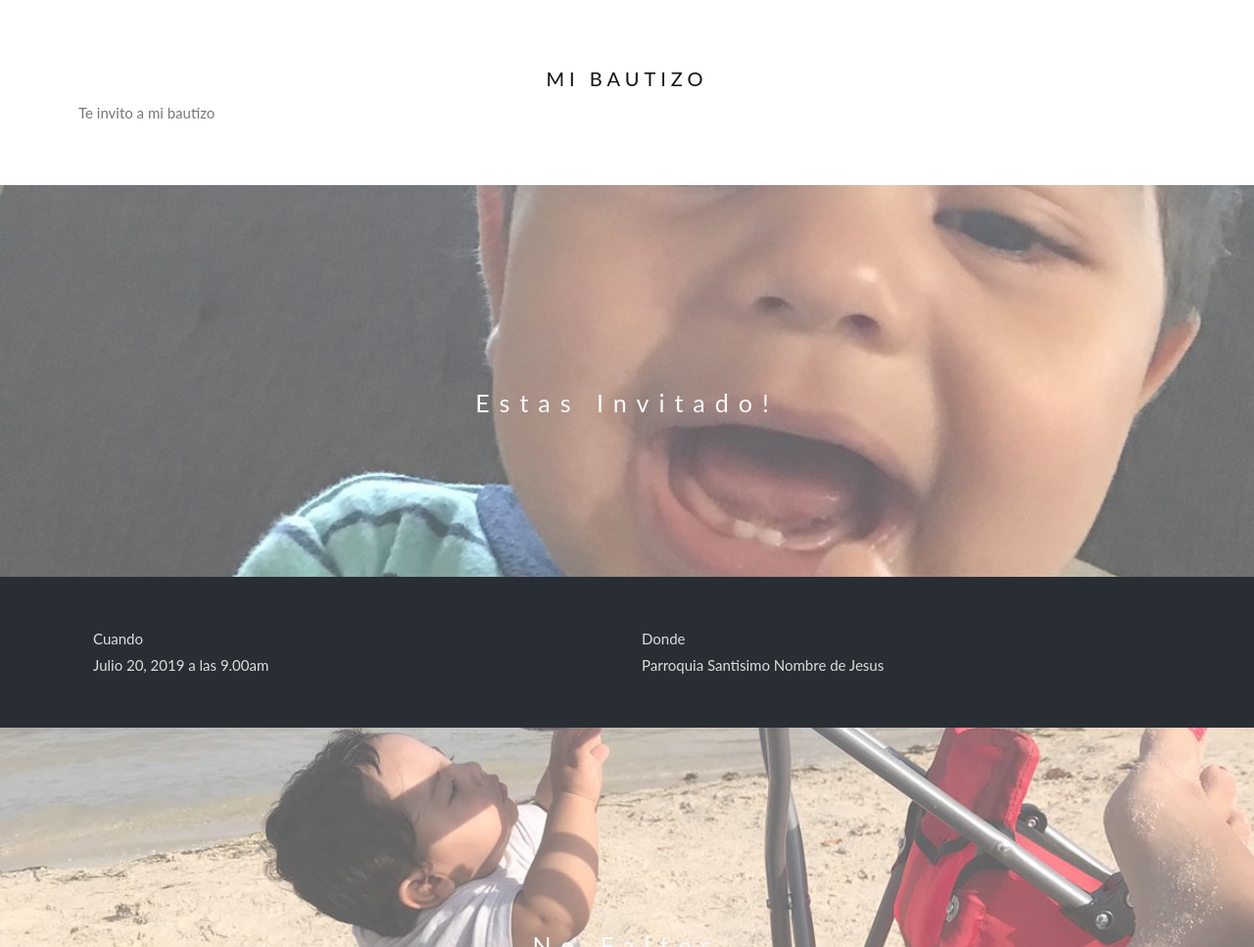
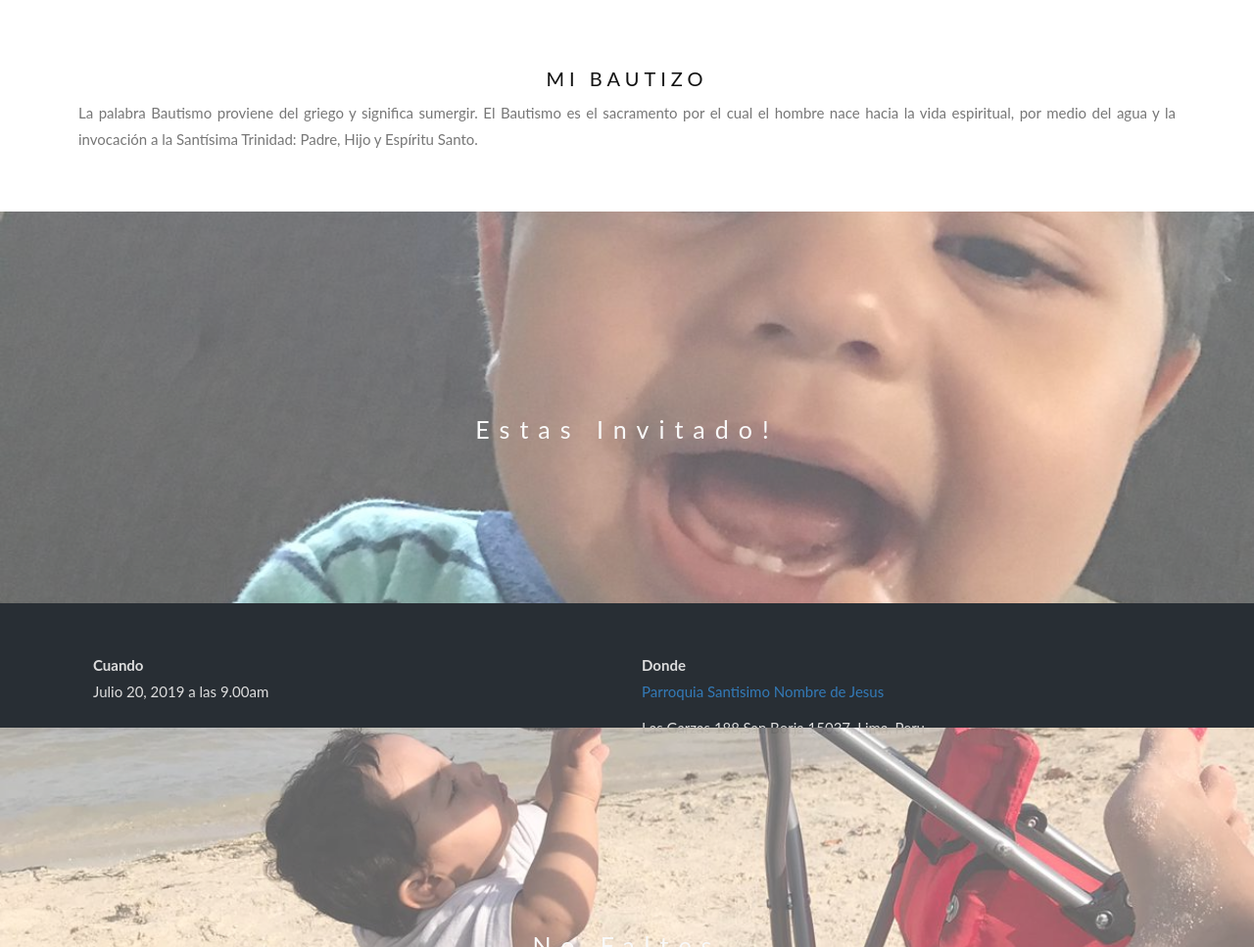
Before and after one commit to vicentehuallanca/bautizo, a plain HTML site: page index.html in a window 1280 px wide. Shown: the part 802-1769 px from the top of the page at 98% size. Drawn offline with nearby package versions, Linux system fonts and the light colour scheme.

Commit message:
link to the church

```diff
--- a/index.html
+++ b/index.html
@@ -71,6 +71,7 @@
         background-attachment: scroll;
       }
     }
+
     </style>
 
 </head>
@@ -85,7 +86,9 @@
 
   <div style="color: #777;background-color:white;text-align:center;padding:50px 80px;text-align: justify;">
     <h3 style="text-align:center;">Mi Bautizo</h3>
-    <p>Te invito a mi bautizo </p>
+    <p>La palabra Bautismo proviene del griego y significa sumergir. El Bautismo es el sacramento por el cual el hombre nace hacia la vida espiritual, por medio del agua y la invocación a la Santísima Trinidad: Padre, Hijo y Espíritu Santo.
+
+    </p>
   </div>
 
   <div class="bgimg-2">
@@ -96,11 +99,9 @@
 
   <div style="position:relative;">
     <div style="color:#ddd;background-color:#282E34;text-align:center;padding:50px 80px;text-align: justify;">
-      <div class="col-md-6">Cuando<p> Julio 20, 2019 a las 9.00am</p> </div>
-      <div class="col-md-6">Donde<p>Parroquia Santisimo Nombre de Jesus</p> </div>
-      <br><br>
-
-
+      <div class="col-md-6"><strong>Cuando</strong><p> Julio 20, 2019 a las 9.00am</p> </div>
+      <div class="col-md-6"><strong>Donde</strong><a href="https://www.google.com/maps/place/Holy+Name+of+Jesus+Parish/@-12.1080875,-76.9828591,15z/data=!4m2!3m1!1s0x0:0x5e28b9bf3c6a43da?sa=X&ved=2ahUKEwjy4a6FtfrhAhWItlkKHWHNAywQ_BIwDnoECAoQCA" target="https://www.google.com/maps/place/Holy+Name+of+Jesus+Parish/@-12.1080875,-76.9828591,15z/data=!4m2!3m1!1s0x0:0x5e28b9bf3c6a43da?sa=X&ved=2ahUKEwjy4a6FtfrhAhWItlkKHWHNAywQ_BIwDnoECAoQCA"><p>Parroquia Santisimo Nombre de Jesus</p></a> <p>Las Garzas 188,San Borja 15037, Lima, Peru</p> </div>
+      <br>
     </div>
   </div>
 
```
